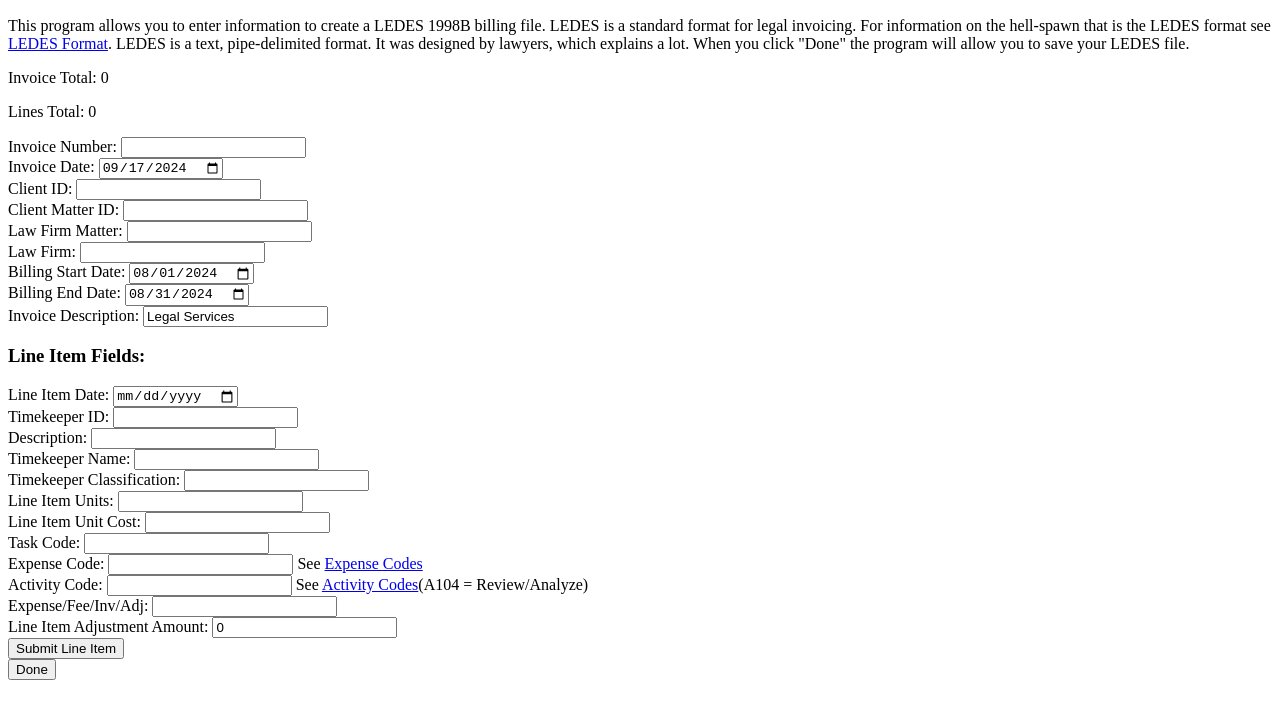
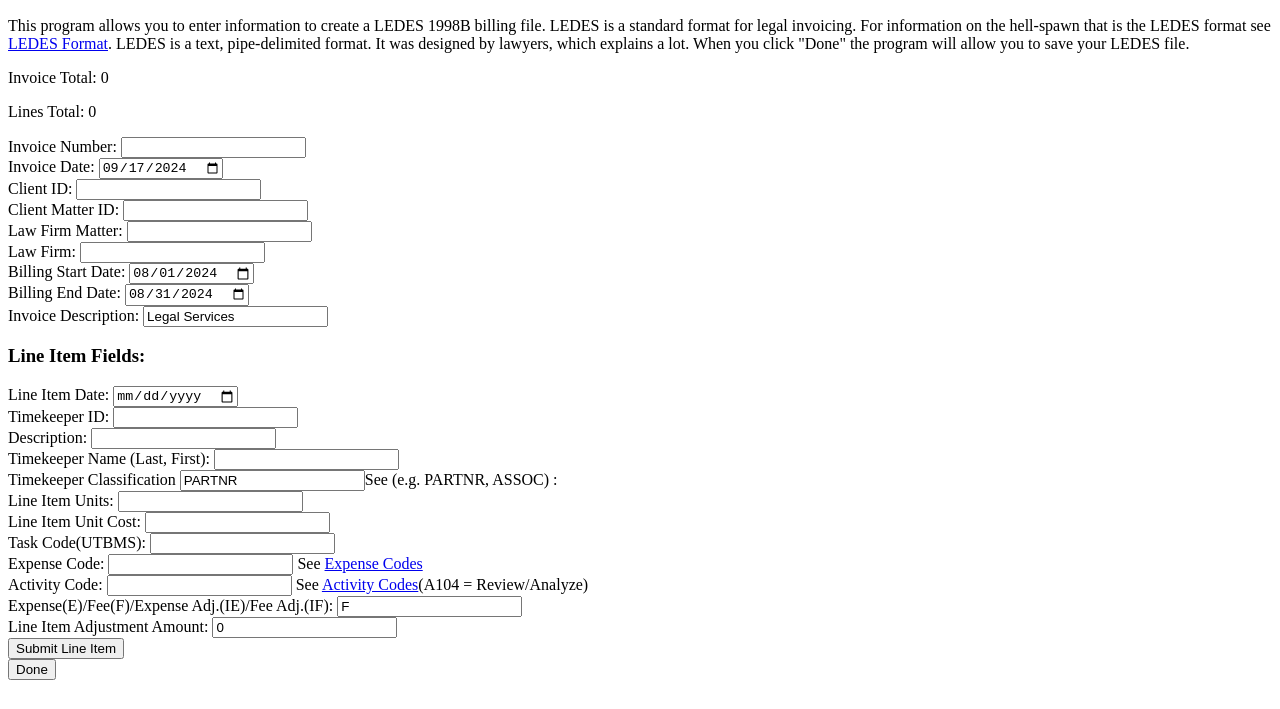
Before and after one commit to heathermeeker/LEDES98B-Converter, a plain HTML site: page Main.html in a window 1280 px wide. Shown: the part 91-800 px from the top of the page. Drawn offline with Linux system fonts and the light colour scheme.

Commit message:
Added references to Timekeeper Classification

```diff
--- a/Main.html
+++ b/Main.html
@@ -59,11 +59,11 @@
         <label for="LINE_ITEM_DESCRIPTION">Description:</label>
         <input type="text" id="LINE_ITEM_DESCRIPTION" name="LINE_ITEM_DESCRIPTION" required><br>
 
-        <label for="TIMEKEEPER_NAME">Timekeeper Name:</label>
+        <label for="TIMEKEEPER_NAME">Timekeeper Name (Last, First):</label>
         <input type="text" id="TIMEKEEPER_NAME" name="TIMEKEEPER_NAME" required><br>
 
-        <label for="TIMEKEEPER_CLASSIFICATION">Timekeeper Classification:</label>
-        <input type="text" id="TIMEKEEPER_CLASSIFICATION" name="TIMEKEEPER_CLASSIFICATION" required><br>
+        <label for="TIMEKEEPER_CLASSIFICATION">Timekeeper Classification </label>
+        <input type="text" id="TIMEKEEPER_CLASSIFICATION" name="TIMEKEEPER_CLASSIFICATION" value ="PARTNR" required>See <a href"https://ledes.org/loc-revised-timekeeper-classification-codes-august-2014"> (e.g. PARTNR, ASSOC) </a>:<br>
 
         <label for="LINE_ITEM_NUMBER_OF_UNITS">Line Item Units:</label>
         <input type="number" id="LINE_ITEM_NUMBER_OF_UNITS" name="LINE_ITEM_NUMBER_OF_UNITS" required><br>
@@ -71,7 +71,7 @@
         <label for="LINE_ITEM_UNIT_COST">Line Item Unit Cost:</label>
         <input type="number" id="LINE_ITEM_UNIT_COST" name="LINE_ITEM_UNIT_COST" required><br>
 
-        <label for="LINE_ITEM_TASK_CODE">Task Code:</label>
+        <label for="LINE_ITEM_TASK_CODE">Task Code(UTBMS):</label>
         <input type="text" id="LINE_ITEM_TASK_CODE" name="LINE_ITEM_TASK_CODE" required><br>
 
         <label for="LINE_ITEM_EXPENSE_CODE">Expense Code:</label>
@@ -80,8 +80,8 @@
         <label for="LINE_ITEM_ACTIVITY_CODE">Activity Code:</label>
         <input type="text" id="LINE_ITEM_ACTIVITY_CODE" name="LINE_ITEM_ACTIVITY_CODE" required> See <a href="ledes.org/wp-content/uploads/2016/04/2013-LOC-Revised-UTBMS-Activity-Codes.pdf">Activity Codes</a>(A104 = Review/Analyze) <br>
 
-        <label for="EXP_FEE_INV_ADJ_TYPE">Expense/Fee/Inv/Adj: </label>
-        <input type="text" id="EXP_FEE_INV_ADJ_TYPE" name="EXP_FEE_INV_ADJ_TYPE" required><br>
+        <label for="EXP_FEE_INV_ADJ_TYPE">Expense(E)/Fee(F)/Expense Adj.(IE)/Fee Adj.(IF): </label>
+        <input type="text" id="EXP_FEE_INV_ADJ_TYPE" name="EXP_FEE_INV_ADJ_TYPE" value="F" required><br>
 
         <label for="LINE_ITEM_ADJUSTMENT_AMOUNT">Line Item Adjustment Amount:</label>
         <input type="number" id="LINE_ITEM_ADJUSTMENT_AMOUNT" name="LINE_ITEM_ADJUSTMENT_AMOUNT" value="0"><br>
```
